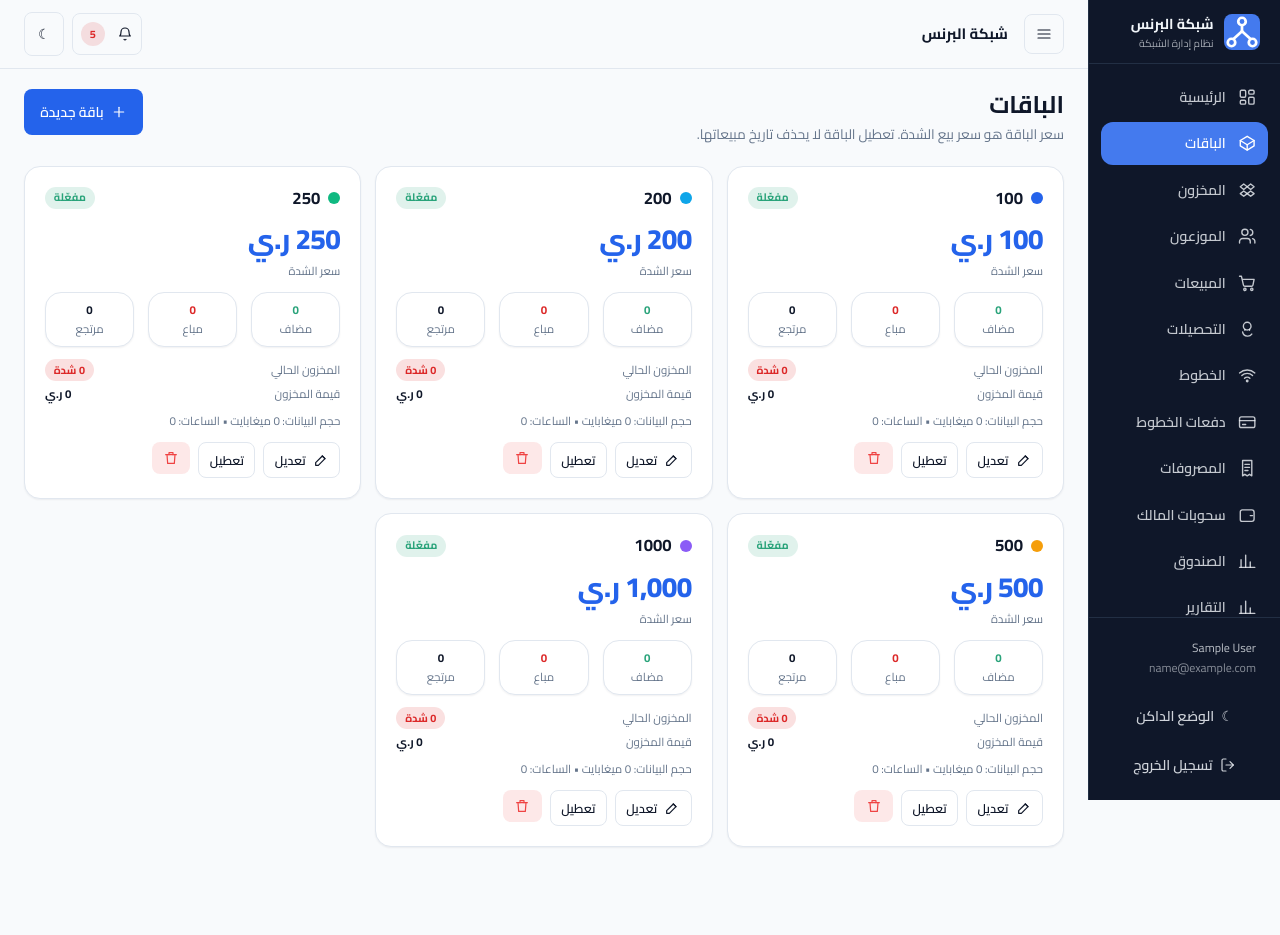
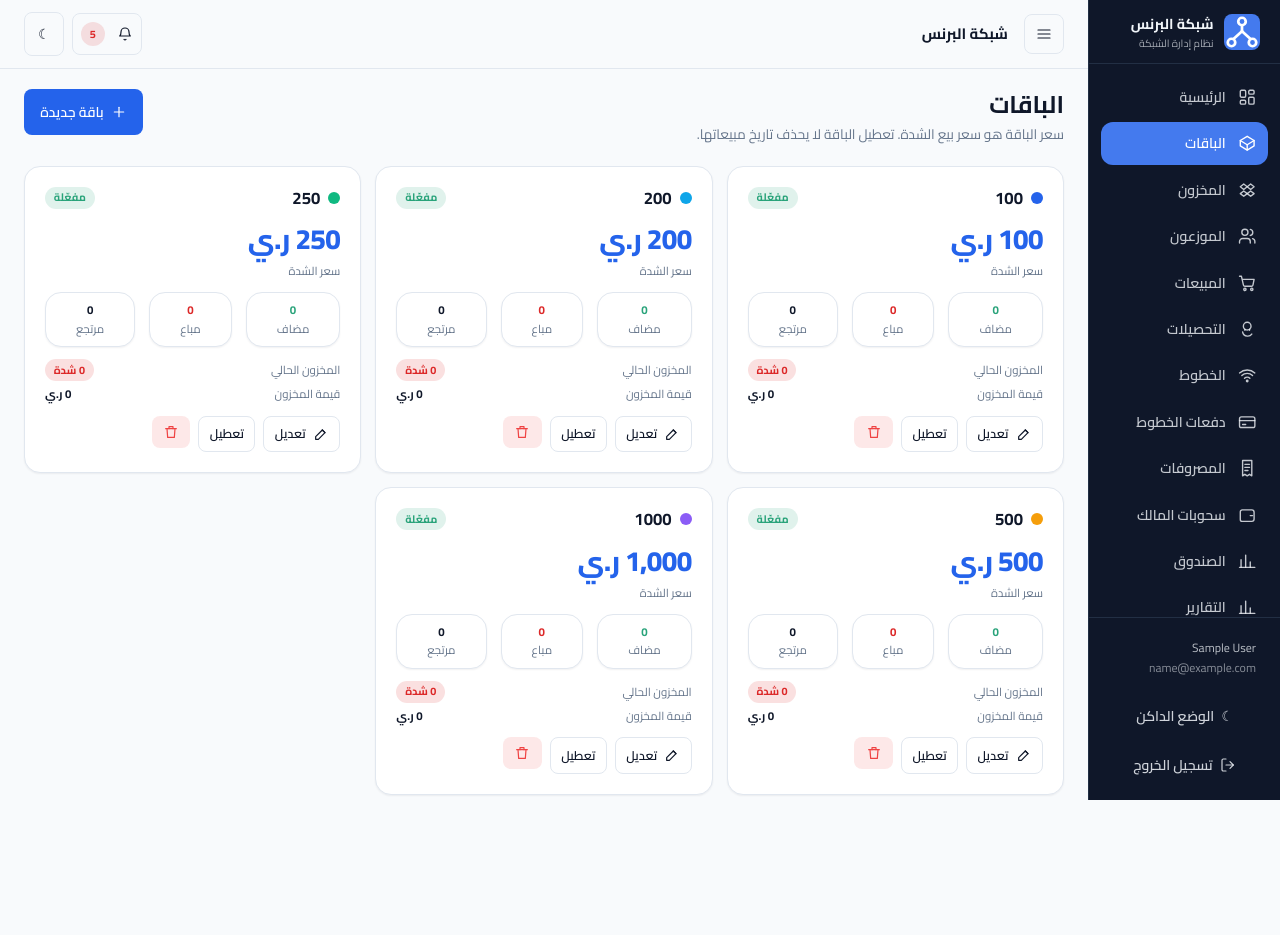
Before and after one commit to ibra77353/princenew, a PHP site: page /packages in a window 1280 px wide. After the commit the page ends 800 px from the top, so only its background shows below. Run offline with PHP 8.4, Linux system fonts and the light colour scheme; the visitor is signed in with stand-in values (Sample User, id 1); data comes from the database, SQL or seed files in the repository; data that the repository does not hold is empty.

Commit message:
تعديل عرض تفاصيل الباقة وتنسيق شبكة الإحصائيات في صفحة الباقات
Co-authored-by: base44-builder[bot] <245833847+base44-builder[bot]@users.noreply.github.com>

```diff
--- a/app/Views/packages/index.php
+++ b/app/Views/packages/index.php
@@ -41,7 +41,7 @@
                 <p class="big-number text-primary mt-2"><?= e(money($package['price'])) ?></p>
                 <p class="text-xs text-muted">سعر الشدة</p>
 
-                <div class="grid grid--cards mt-3 text-center text-xs">
+                <div class="grid grid--auto mt-3 text-center text-xs">
                     <div class="card card--pad" style="padding:0.5rem">
                         <p class="text-bold text-success"><?= e((string) $row['added']) ?></p>
                         <p class="text-muted">مضاف</p>
@@ -67,10 +67,6 @@
                     <span class="text-xs text-bold"><?= e(money($row['value'])) ?></span>
                 </div>
 
-                <div class="text-xs text-muted mt-2">
-                    حجم البيانات: <?= e((string) $package['data_mb']) ?> ميغابايت •
-                    الساعات: <?= e((string) $package['hours']) ?>
-                </div>
                 <?php if (!empty($package['description'])): ?>
                     <p class="text-xs text-muted mt-1"><?= e($package['description']) ?></p>
                 <?php endif; ?>
--- a/assets/css/app.css
+++ b/assets/css/app.css
@@ -261,6 +261,10 @@ table { border-collapse: collapse; width: 100%; }
 .grid { display: grid; gap: 0.875rem; }
 .grid--stats { grid-template-columns: repeat(2, minmax(0, 1fr)); }
 .grid--cards { grid-template-columns: repeat(2, minmax(0, 1fr)); }
+
+/* شبكة تلقائية: عدد الأعمدة وعرضها يتبعان النصوص والمساحة المتاحة، لجميع المقاسات */
+.grid--auto { display: flex; flex-wrap: wrap; }
+.grid--auto > * { flex: 1 1 auto; min-width: min-content; }
 .grid--two { grid-template-columns: repeat(2, minmax(0, 1fr)); }
 .grid--form { grid-template-columns: repeat(2, minmax(0, 1fr)); }
 .grid--full { grid-column: 1 / -1; }
```
